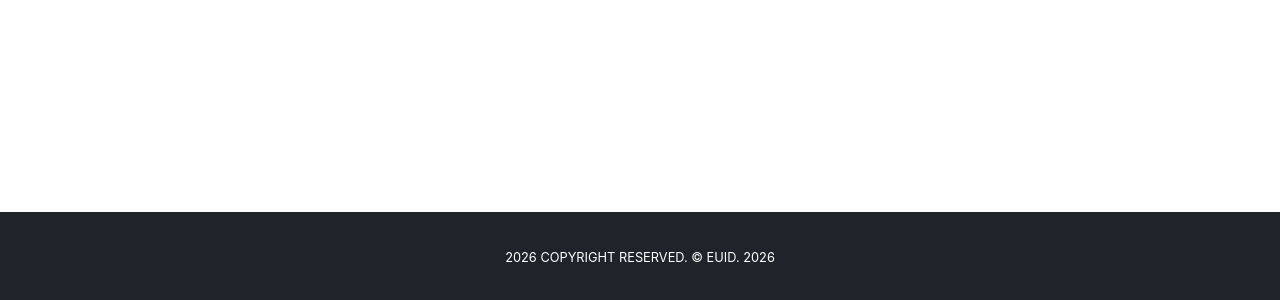
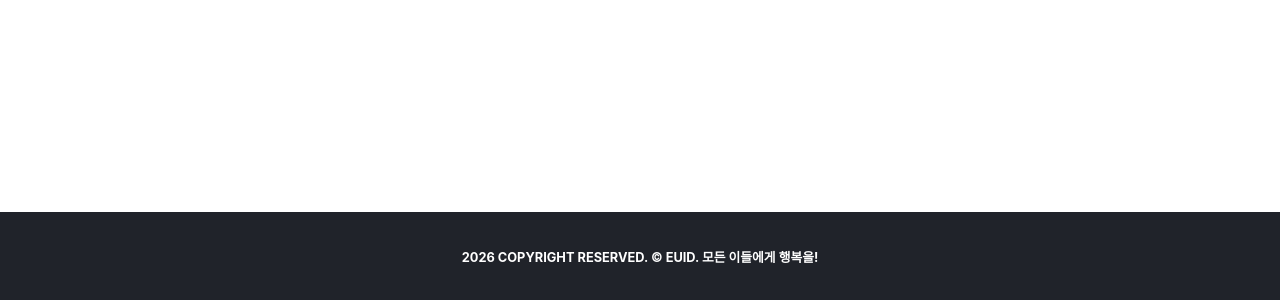
Before and after one commit to jyeonleee/likelion-16th-react, a React (Vite) app in the folder learning-react/02-State-이벤트-핸들링/: page / in a window 1280 px wide. Shown: the part 500-800 px from the top of the page. Built offline with nearby package versions, Linux system fonts and the light colour scheme.

Commit message:
ready. 수업파일준비

```diff
--- a/learning-react/02-State-이벤트-핸들링/src/app/index.tsx
+++ b/learning-react/02-State-이벤트-핸들링/src/app/index.tsx
@@ -6,7 +6,7 @@ export default function App() {
   return (
     <div className={S.container}>
       <div data-placeholder />
-      <Footer slogan={2026 + ''} />
+      <Footer slogan={'모든 이들에게 행복을!'} />
 
       {/* {createElement(
         // 컴포넌트 이름 (Component Name)
--- a/learning-react/02-State-이벤트-핸들링/src/components/Footer/style.module.css
+++ b/learning-react/02-State-이벤트-핸들링/src/components/Footer/style.module.css
@@ -4,4 +4,5 @@
   background-color: #20232a;
   color: white;
   text-align: center;
+  font-weight: 700;
 }
--- a/learning-react/02-State-이벤트-핸들링/tsconfig.app.json
+++ b/learning-react/02-State-이벤트-핸들링/tsconfig.app.json
@@ -25,9 +25,9 @@
     "noUncheckedSideEffectImports": true,
 
     /* 절대 경로 별칭(Alias) 설정 */
-    "baseUrl": ".",
+    "baseUrl": "./",
     "paths": {
-      "@/*": ["./src/*"]
+      "@/*": ["src/*"]
     }
 
   },
```
Also changed, not shown: learning-react/02-State-이벤트-핸들링/vite.config.ts (line endings or trailing spaces).
